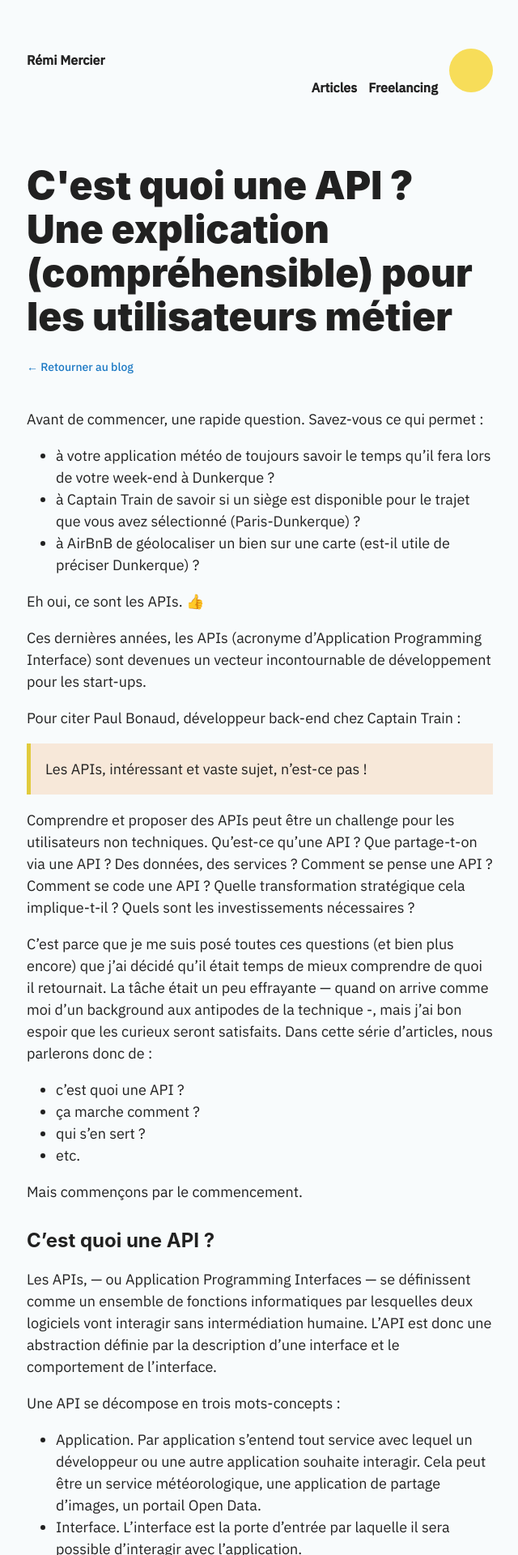
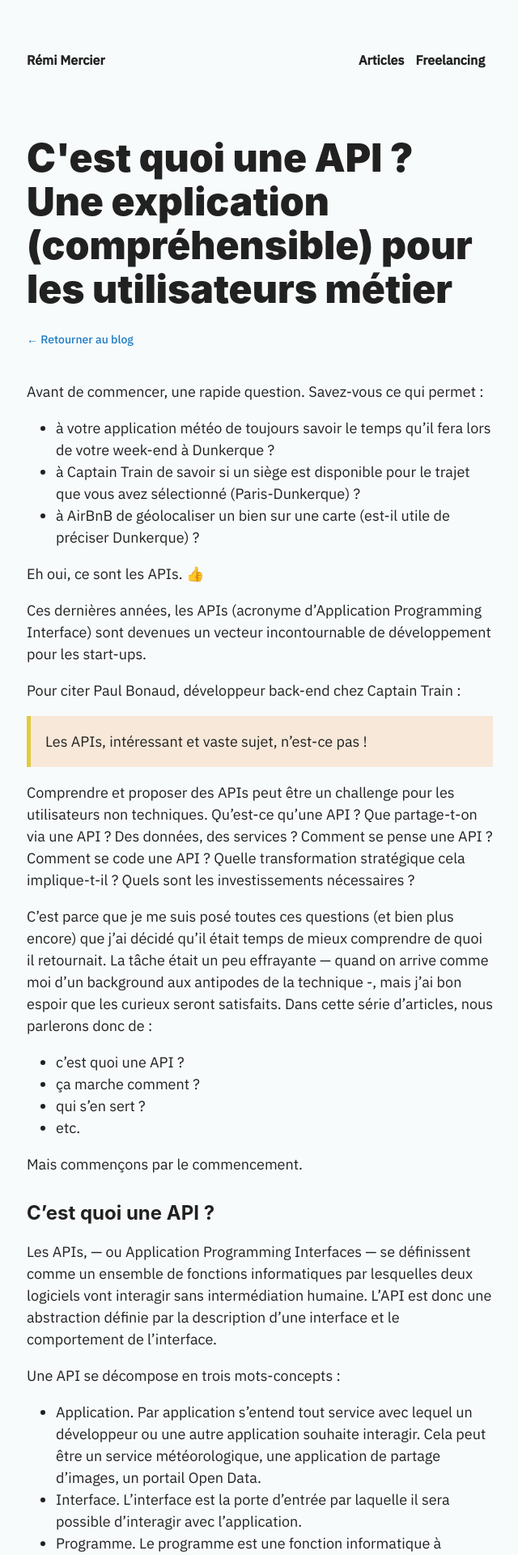
Before and after one commit to merciremi/remicodes, a Jekyll site: the page built from _posts/fr/2016-04-13-cest-quoi-une-api.md, in a window 1280 px wide. Shown: the top 1920 px of the page at 81% size, without its empty margins (319-959 px from the left). Built offline with Jekyll 4.4.1, drawn with Linux system fonts in a browser that asks for light colours.

Commit message:
Translation: Remove most French setup
Maintaining a French version is just too much work.
After checking some websites of French developers and techies,
and seeing that they only have English content, I decided
to scrap this line of work.

I'll only keep a FR blog index for the couple of French posts
I have. The rest => English

```diff
--- a/_includes/fr/breadcrumbs.html
+++ /dev/null
@@ -1,3 +0,0 @@
-<div class="breadcrumbs">
-  <a href="{{ site.baseurl }}/fr/blog">← Retourner au blog</a>
-</div>
--- a/_includes/fr/header.html
+++ b/_includes/fr/header.html
@@ -5,9 +5,5 @@
   <div>
     <a href="{{ site.baseurl }}/fr/blog">Articles</a>
     <a href="{{ site.baseurl }}/work">Freelancing</a>
-    <img
-      src="{{ site.baseurl }}/media/shared/circle.svg"
-      class="header-pastille pulse"
-    />
   </div>
 </header>
--- a/_includes/header.html
+++ b/_includes/header.html
@@ -1,6 +1,6 @@
 <header>
   <div>
-    <a href="{{ site.baseurl }}/">Rémi Mercier</a>
+    <a href="{{ site.baseurl }}/">Remi Mercier</a>
   </div>
   <div>
     <a href="{{ site.baseurl }}/blog">Articles</a>
--- a/_layouts/post.html
+++ b/_layouts/post.html
@@ -8,12 +8,6 @@
 <article>
   <h1>{{ page.title }}</h1>
 
-  {% if page.lang == 'fr' %}
-    {% include fr/breadcrumbs.html %}
-  {% else %}
-    {% include breadcrumbs.html %}
-  {% endif %}
-
   {{ content }}
 </article>
 
--- a/_posts/fr/2016-04-13-cest-quoi-une-api.md
+++ b/_posts/fr/2016-04-13-cest-quoi-une-api.md
@@ -7,6 +7,10 @@
 lang: fr
 permalink: /fr/cest-quoi-une-api/
 ---
+
+<div class="breadcrumbs">
+  <a href="{{ site.baseurl }}/fr/blog">← Retourner au blog</a>
+</div>
 
 Avant de commencer, une rapide question. Savez-vous ce qui permet :
   - à votre application météo de toujours savoir le temps qu'il fera lors de votre week-end à Dunkerque ?
```
Also changed, not shown: 1 other file.
